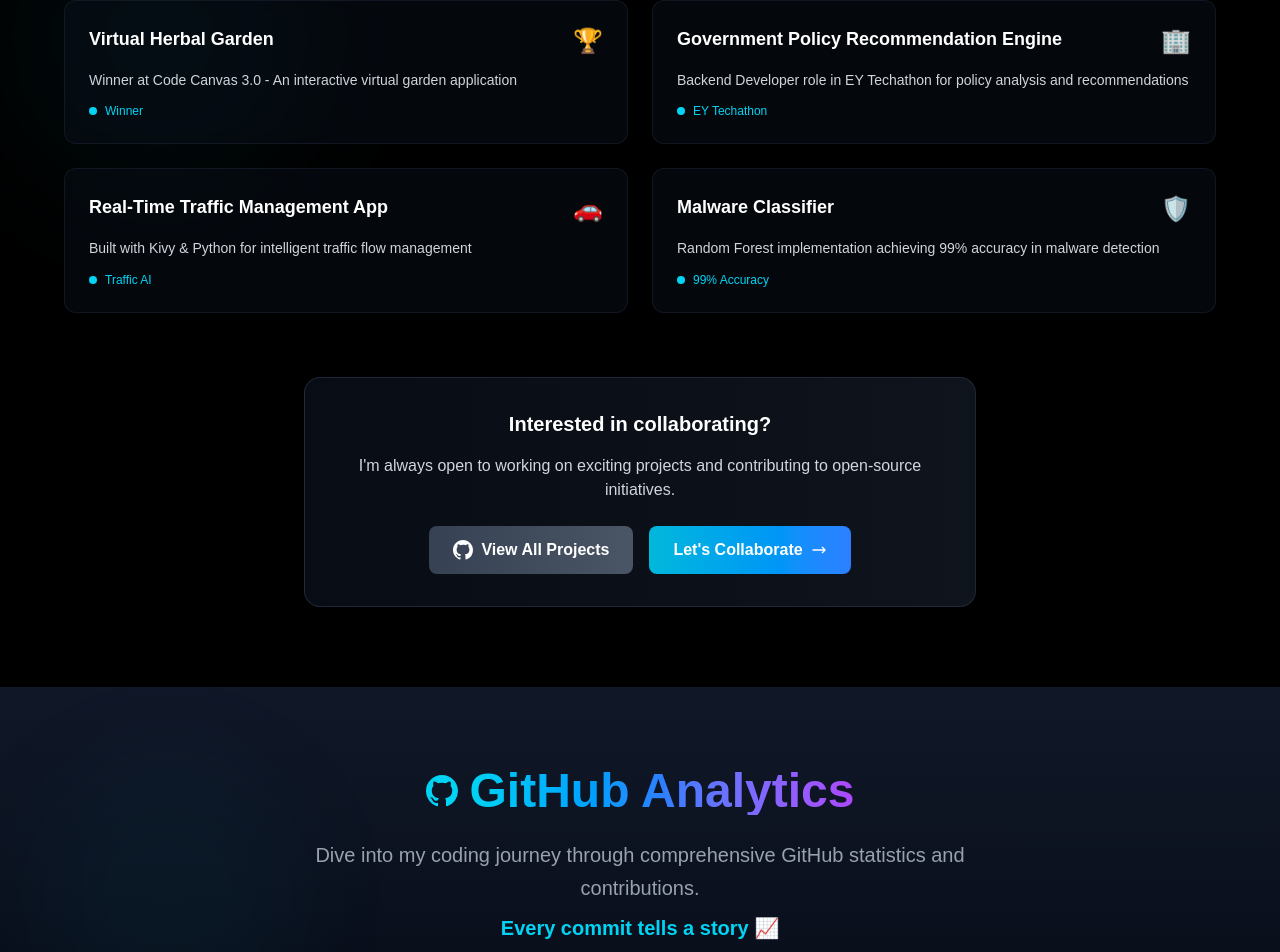
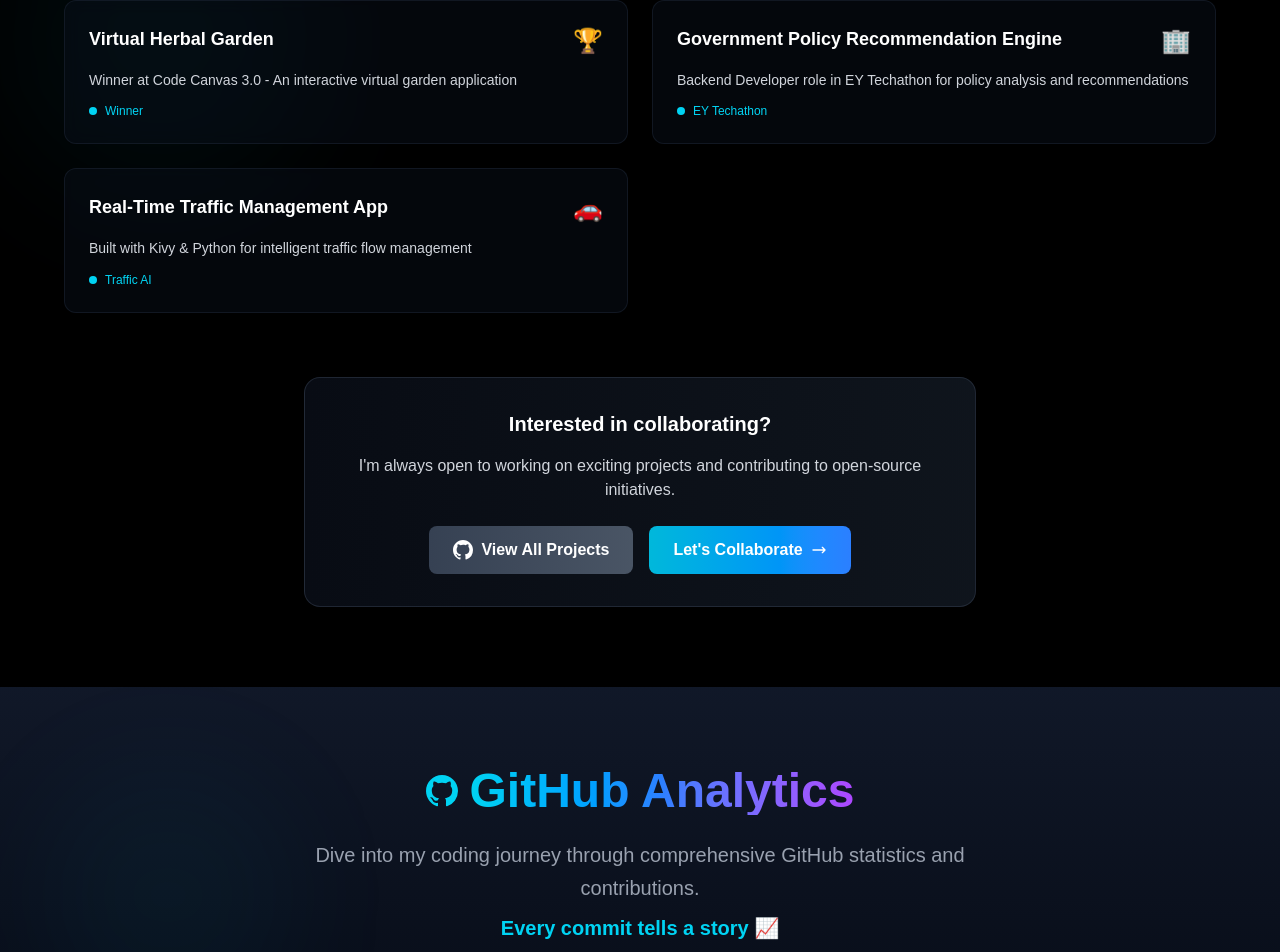
Before and after one commit to SwayamKohli/portfolio-website, a Next.js app: page / in a window 1280 px wide. Shown: the part 4984-5936 px from the top of the page. Built offline with nearby package versions, Linux system fonts and the light colour scheme.

Commit message:
Updated Projects

```diff
--- a/src/components/Projects.tsx
+++ b/src/components/Projects.tsx
@@ -33,11 +33,6 @@ export default function Projects() {
             title: "Real-Time Traffic Management App",
             description: "Built with Kivy & Python for intelligent traffic flow management",
             achievement: "🚗 Traffic AI"
-        },
-        {
-            title: "Malware Classifier",
-            description: "Random Forest implementation achieving 99% accuracy in malware detection",
-            achievement: "🛡️ 99% Accuracy"
         }
     ];
 
```
